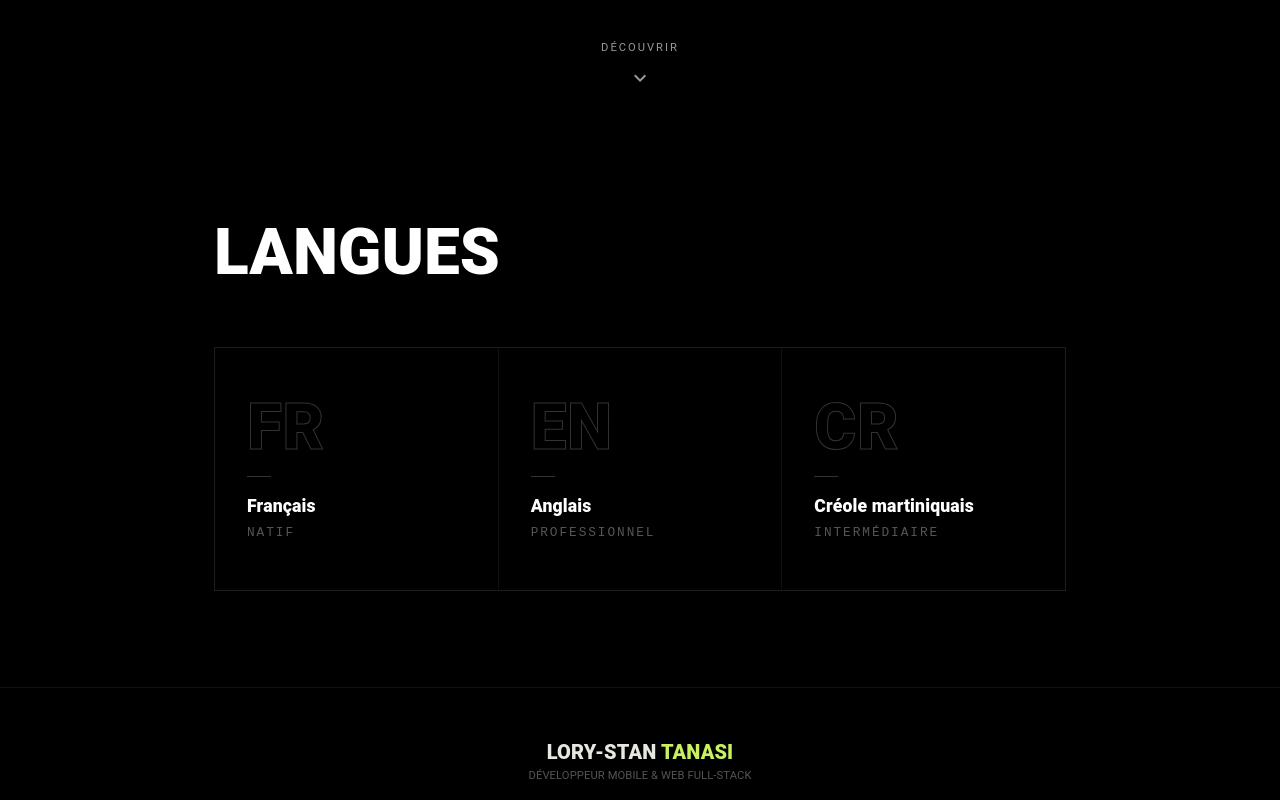
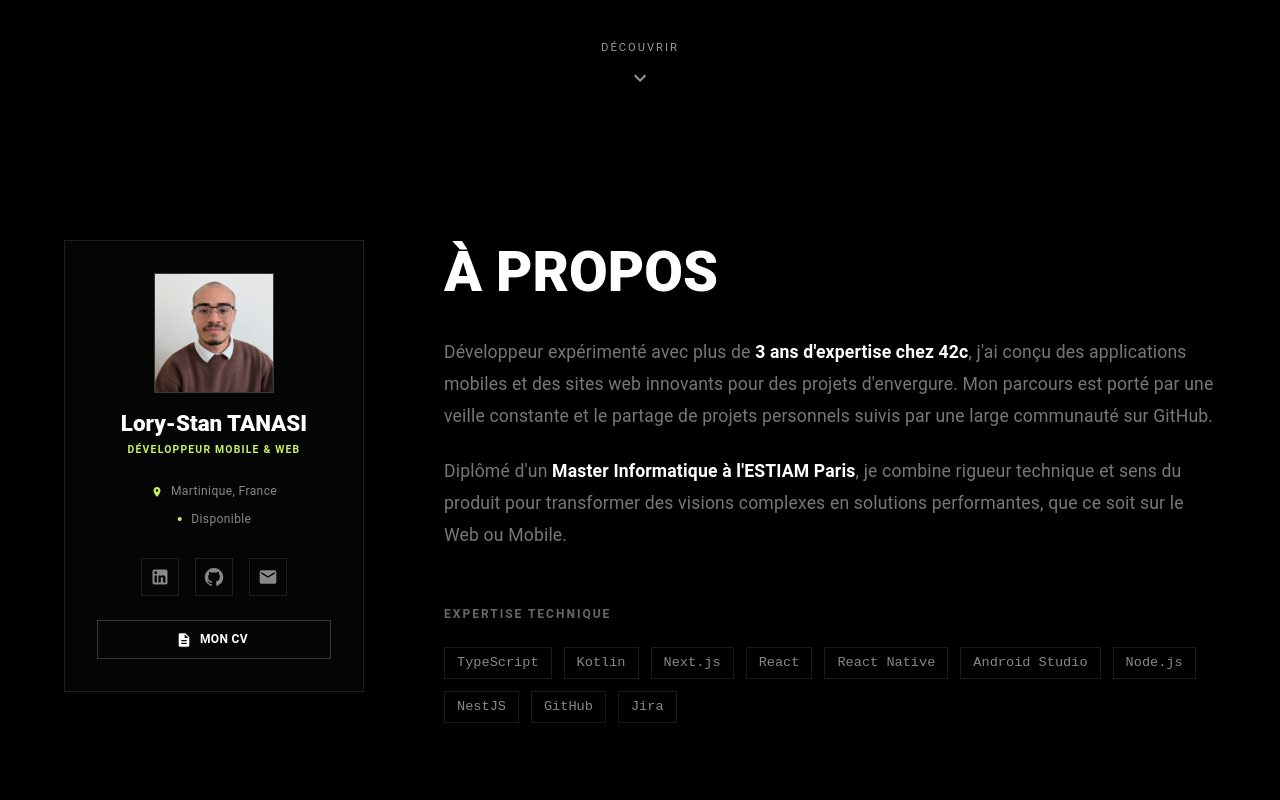
Before and after one commit to stantanasi/stantanasi.github.io, a Next.js app: page / in a window 1280 px wide. Shown: the part 680-1480 px from the top of the page. Built offline with nearby package versions, Linux system fonts and the light colour scheme; what @mui/material-nextjs would draw is missing.

Commit message:
feat(app): display about section

```diff
--- a/app/page.tsx
+++ b/app/page.tsx
@@ -1,3 +1,4 @@
+import About from '@/components/sections/About';
 import Hero from '@/components/sections/Hero';
 import Languages from '@/components/sections/Languages';
 
@@ -5,6 +6,7 @@ export default function Home() {
   return (
     <main>
       <Hero />
+      <About />
       <Languages />
     </main>
   );
```
